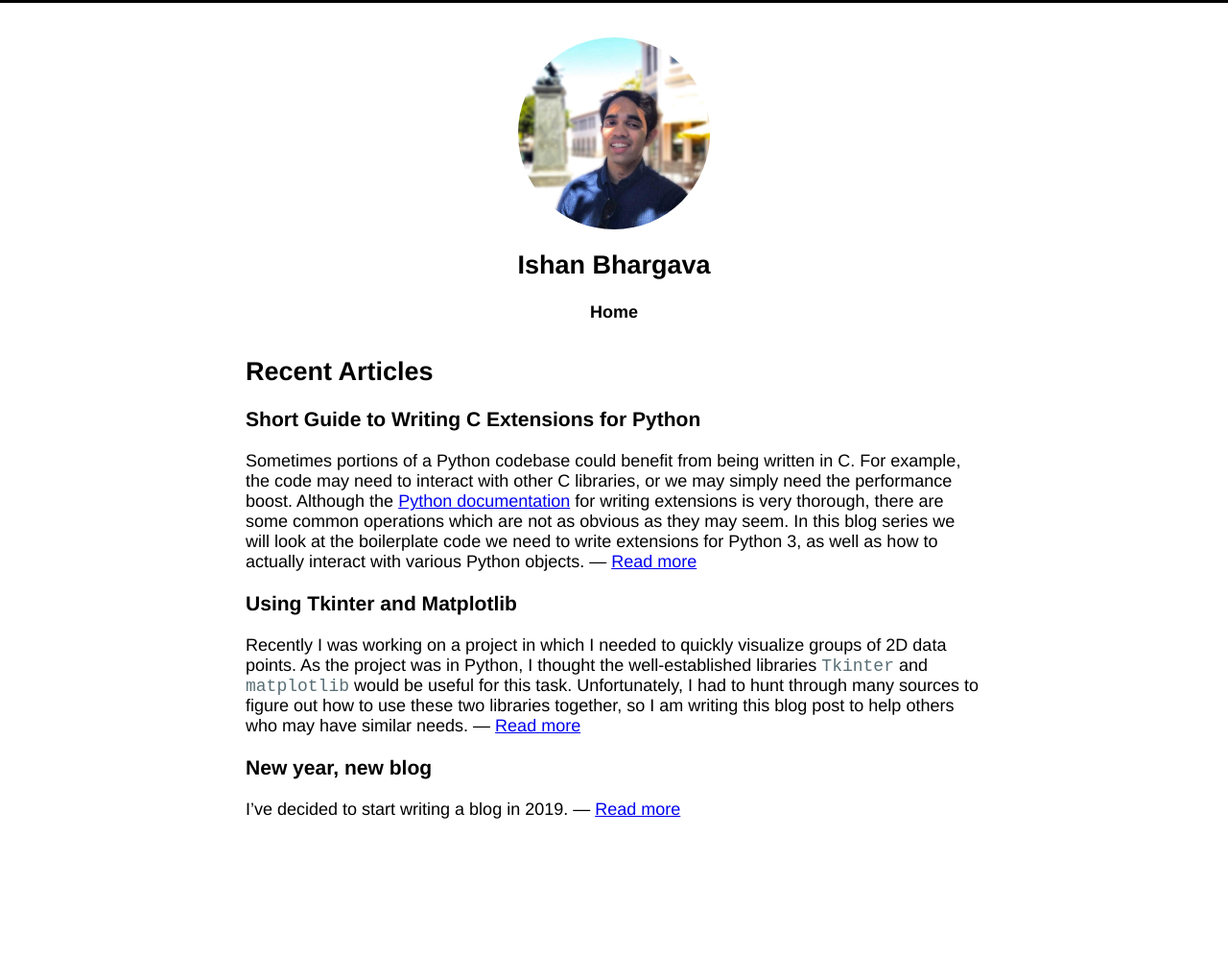
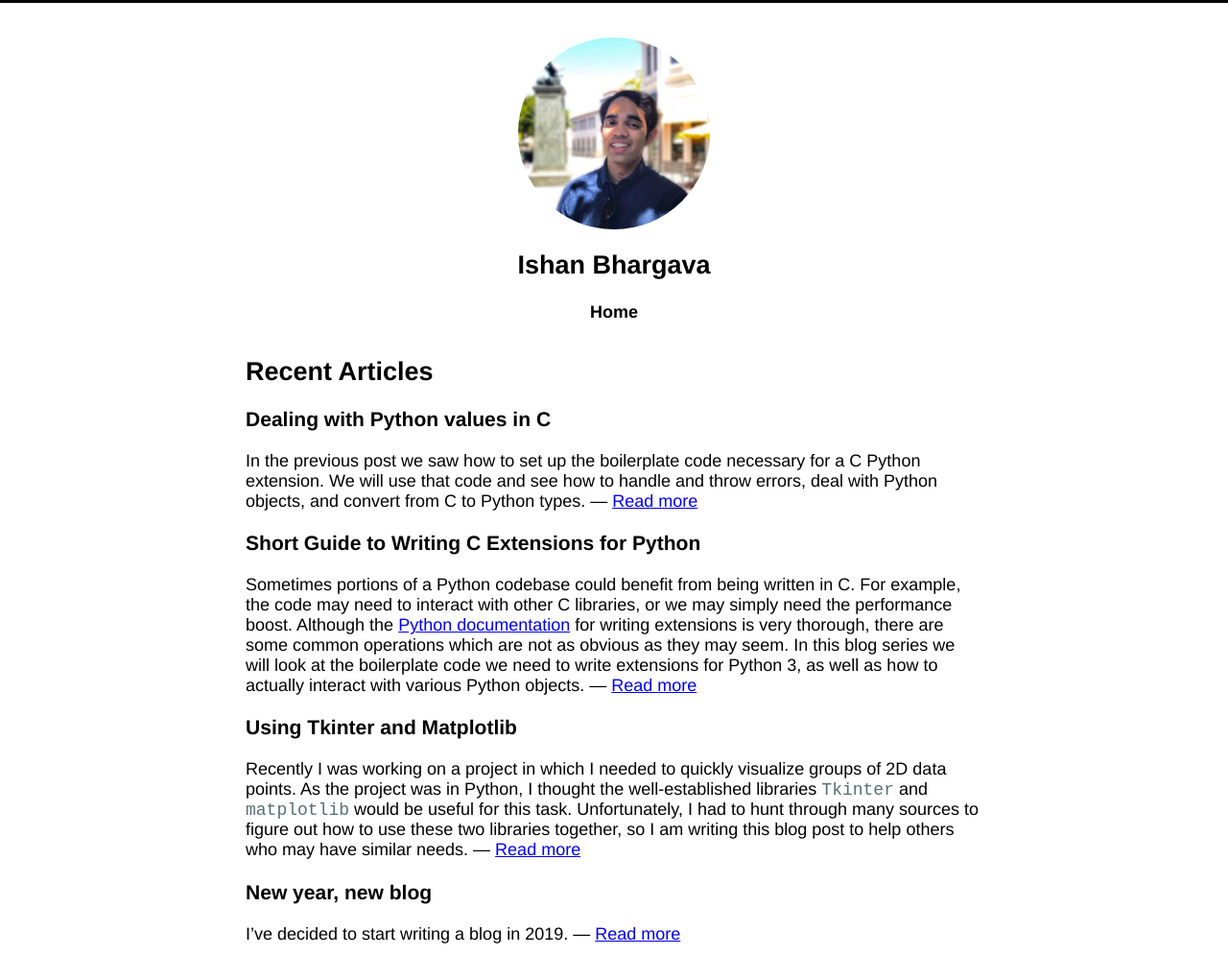
Before and after one commit to ishantheperson/ishantheperson.github.io, a Jekyll site: the page built from index.md, in a window 1280 px wide. Shown: the whole page at 96% size. Built offline with Jekyll 4.4.1, drawn with Linux system fonts in a browser that asks for light colours; before the commit the page ends 903 px from its top, so only the background shows below that; part of the change alters nothing that is shown.

Commit message:
added primitive/list post

````diff
--- /dev/null
+++ b/_posts/2019-01-06-python-c-ext-2.md
@@ -0,0 +1,245 @@
+---
+layout: post
+title:  "Dealing with Python values in C"
+date:   2019-01-06 20:00:00 -0800
+categories: python c
+---
+
+In the previous post we saw how to set up the boilerplate code necessary for a C
+Python extension. We will use that code and see how to handle and throw errors,
+deal with Python objects, and convert from C to Python types.
+
+Let's create a new function called `my_function`. This function will take
+a string, an integer, and a floating-point number. First
+we will look at how to extract these arguments from the `args` object.
+
+```c
+static PyObject* my_function(PyObject* self, PyObject* args) {
+  (void)self;
+
+  const char* a;
+  int b;
+  double c;
+
+  if (!PyArg_ParseTuple(args, "sid", &a, &b, &c))
+    return NULL;
+```
+
+Python passes all arguments to functions as a tuple, so we need to unpack them
+with `PyArg_ParseTuple`. This function will take our `args` tuple and a _format string_.
+Here we use `"sid"` to indicate we want a string, integer, and double. If Python doesn't
+receive exactly these three arguments with those types, the parse function will _set an error_
+and return `false`. In this case we also return `NULL` to propagate this error.
+
+There are many useful format string values, accessible [here](https://docs.python.org/3/c-api/arg.html).
+
+We can also set errors ourselves. Let's say we want the second parameter `b` to be non-negative.
+```c
+  if (b < 0) {
+    PyErr_SetString(PyExc_ValueError, "Cannot be negative");
+    return NULL;
+  }
+```
+This code is analogous to `raise ValueError("Cannot be negative")`. Note that we return `NULL` to
+indicate that we raised an error.
+
+Let's quickly use these values:
+
+```c
+  for (int i = 0; i < b; i++)
+    printf("%f %s\n", c, a);
+```
+
+Now let's say we want to return the quantity `b * c`. In Python, everything, including primitives, is a
+`PyObject*`. We can create a floating-point number object with `PyFloat_FromDouble`
+
+```c
+  return PyFloat_FromDouble((double)b * c);
+}
+```
+
+For the next function we implement, it will take in a list of list of doubles,
+and then add up all the doubles.
+
+```c
+static PyObject* process_list(PyObject* self, PyObject* args) {
+  (void)self;
+
+  PyObject* list;
+
+  if (!PyArg_ParseTuple(args, "O!", &PyList_Type, &list))
+    return NULL;
+```
+Here we use the format `"O!"`. The `O` indicates we are need an object,
+and the `!` indicates we will specify a type the object must have.
+Then we pass in the address of the type object first. Now, Python will
+also throw an error if the user provides an invalid object type.
+
+We can retrieve the size of the list:
+```c
+  Py_ssize_t list_size = PyList_Size(list);
+```
+And we can get individual items with `PyList_GetItem`. Further information
+can be found at the [List API](https://docs.python.org/3.7/c-api/list.html)
+
+First let's check that all items of our list to be lists themselves, while adding them up.
+We can do this with `PyList_Check`:
+```c
+  double sum = 0;
+
+  for (unsigned i = 0; i < list_size; i++) {
+    PyObject* sublist = PyList_GetItem(list, i);
+
+    if (!PyList_Check(sublist)) {
+      PyErr_SetString(PyExc_TypeError, "List must contain lists");
+      return NULL;
+    }
+```
+Now we can iterate over each sublist and add them up
+```c
+    Py_ssize_t sublist_size = PyList_Size(sublist);
+
+    for (unsigned j = 0; j < sublist_size; j++) {
+      sum += PyFloat_AsDouble(PyList_GetItem(sublist, j));
+
+      if (PyErr_Occurred()) return NULL;
+    }
+  }
+
+  return PyFloat_FromDouble(sum);
+}
+```
+
+We convert `PyObject*`s to `double`s here with `PyFloat_AsDouble`. But this function has no way
+to signal errors (for example, if the list item isn't the right type).
+So instead we call `PyErr_Occurred` to see if the conversion was successfull, and if not, we return `NULL`.
+
+After adding these functions to the method table, let's try them out. If we pass in invalid arguments:
+```python
+>>> test_module.my_function("hello", "wrong argument", 2)
+Traceback (most recent call last):
+  File "<stdin>", line 1, in <module>
+TypeError: an integer is required (got type str)
+
+>>> x = test_module.my_function("hello", 2, 3.1415)
+3.141500 hello
+3.141500 hello
+
+>>> x
+6.283
+```
+Here are some errors from type-checking with `process_list`
+```python
+>>> test_module.process_list("not a list")
+Traceback (most recent call last):
+  File "<stdin>", line 1, in <module>
+TypeError: argument 1 must be list, not str
+
+>>> test_module.process_list([ "still not right" ])
+Traceback (most recent call last):
+  File "<stdin>", line 1, in <module>
+TypeError: List must contain lists
+
+>>> test_module.process_list([ [ 1.23, "almost there"], [2.2, 3.3, 4] ])
+Traceback (most recent call last):
+  File "<stdin>", line 1, in <module>
+TypeError: must be real number, not str
+```
+
+And when used correctly:
+```python
+>>> test_module.process_list([ [ 1.23 ], [2.2, 3.3, 4] ])
+10.73
+```
+
+Here is the complete code:
+```c
+#include <Python.h>
+
+#if PY_MAJOR_VERSION < 3
+#error "Requires Python 3"
+#include "stopcompilation"
+#endif
+
+static PyObject* hello(PyObject* self, PyObject* args) {
+  (void)self;
+  (void)args;
+
+  printf("Hello world\n");
+
+  Py_RETURN_NONE;
+}
+
+static PyObject* my_function(PyObject* self, PyObject* args) {
+  (void)self;
+
+  const char* a;
+  int b;
+  double c;
+
+  if (!PyArg_ParseTuple(args, "sid", &a, &b, &c))
+    return NULL;
+
+  if (b < 0) {
+    PyErr_SetString(PyExc_ValueError, "Cannot be negative");
+    return NULL;
+  }
+
+  for (int i = 0; i < b; i++)
+    printf("%f %s\n", c, a);
+
+  return PyFloat_FromDouble((double)b * c);
+}
+
+static PyObject* process_list(PyObject* self, PyObject* args) {
+  (void)self;
+
+  PyObject* list;
+
+  if (!PyArg_ParseTuple(args, "O!", &PyList_Type, &list))
+    return NULL;
+
+  Py_ssize_t list_size = PyList_Size(list);
+
+  double sum = 0;
+
+  for (unsigned i = 0; i < list_size; i++) {
+    PyObject* sublist = PyList_GetItem(list, i);
+
+    if (!PyList_Check(sublist)) {
+      PyErr_SetString(PyExc_TypeError, "List must contain lists");
+      return NULL;
+    }
+
+    Py_ssize_t sublist_size = PyList_Size(sublist);
+
+    for (unsigned j = 0; j < sublist_size; j++) {
+      sum += PyFloat_AsDouble(PyList_GetItem(sublist, j));
+
+      if (PyErr_Occurred()) return NULL;
+    }
+  }
+
+  return PyFloat_FromDouble(sum);
+}
+
+static PyMethodDef methods[] = {
+  { "hello", &hello, METH_VARARGS, "Hello world function" },
+  { "my_function", &my_function, METH_VARARGS, "Takes string, int, float"},
+  { "process_list", &process_list, METH_VARARGS, "Adds up list of lists of doubles" },
+  { NULL, NULL, 0, NULL }
+};
+
+static struct PyModuleDef module_def = {
+  PyModuleDef_HEAD_INIT, // always required
+  "test_module",         // module name
+  "Testing module",      // description
+  -1,                    // module size (-1 indicates we don't use this feature)
+  methods,               // method table
+};
+
+PyMODINIT_FUNC PyInit_test_module() {
+  printf("Initialization\n");
+  return PyModule_Create(&module_def);
+}
+```
--- a/_posts/2019-01-06-python-c-ext.md
+++ b/_posts/2019-01-06-python-c-ext.md
@@ -89,7 +89,8 @@ static PyMethodDef methods[] = {
 ```
 
 In order, we provide a name we export, a function pointer to the function, the calling convention
-(we use `METH_VARARGS` because we will need to in the next blog post, although there are many useful other [calling conventions](https://docs.python.org/3/c-api/structures.html#c.PyMethodDef)), and a function description.
+(we use `METH_VARARGS` because we will need to in the next blog post, although there are many useful other [calling conventions](https://docs.python.org/3/c-api/structures.html#c.PyMethodDef)), and a function description. We add an entry for each
+method we wish to export, followed by a `NULL`-terminator
 
 Finally, we need to add a module definition and a module initialization function.
 
@@ -142,5 +143,43 @@ Hello world
 
 The descriptions we added earlier can be viewed with `help(test_module)` or `help(test_module.hello)`.
 
+Here is the complete code for the extension:
+
+```c
+#include <Python.h>
+
+#if PY_MAJOR_VERSION < 3
+#error "Requires Python 3"
+#include "stopcompilation"
+#endif
+
+static PyObject* hello(PyObject* self, PyObject* args) {
+  (void)self;
+  (void)args;
+
+  printf("Hello world\n");
+
+  Py_RETURN_NONE;
+}
+
+static PyMethodDef methods[] = {
+  { "hello", &hello, METH_VARARGS, "Hello world function" },
+  { NULL, NULL, 0, NULL }
+};
+
+static struct PyModuleDef module_def = {
+  PyModuleDef_HEAD_INIT, // always required
+  "test_module",         // module name
+  "Testing module",      // description
+  -1,                    // module size (-1 indicates we don't use this feature)
+  methods,               // method table
+};
+
+PyMODINIT_FUNC PyInit_test_module() {
+  printf("Initialization\n");
+  return PyModule_Create(&module_def);
+}
+```
+
 That completes the boilerplate we need to create a Python extension. In the next post we will cover
 Python values and unpacking arguments.
````
